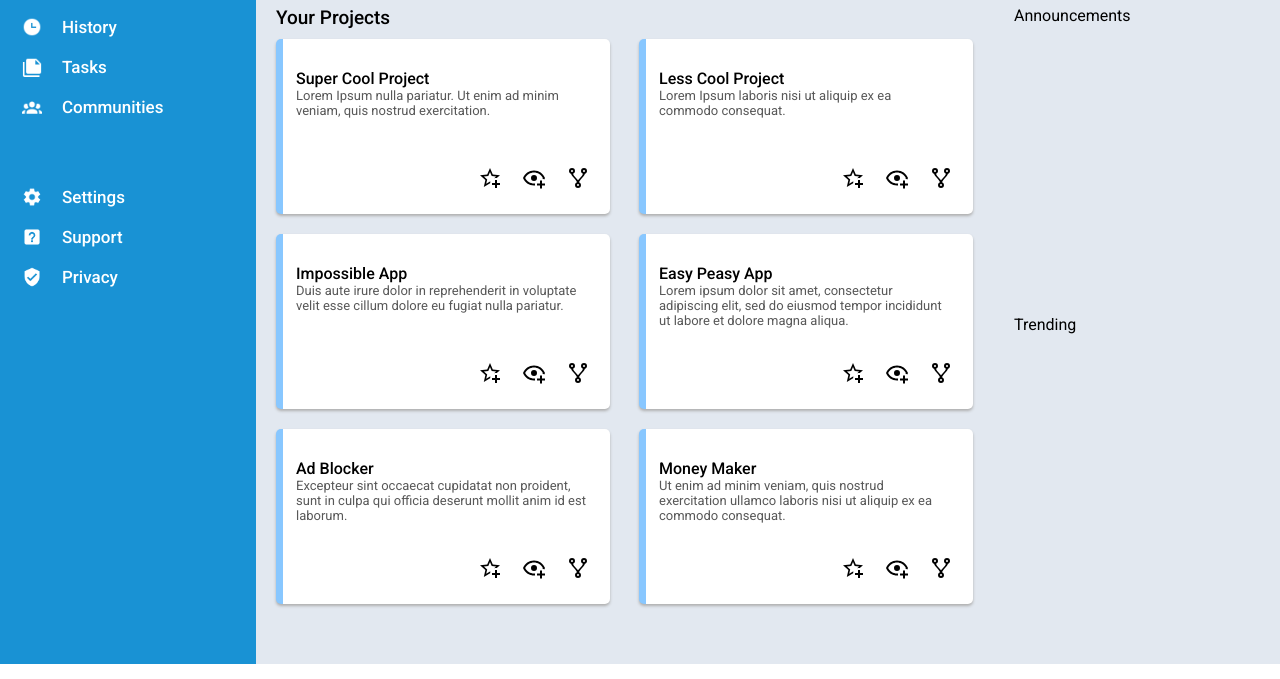
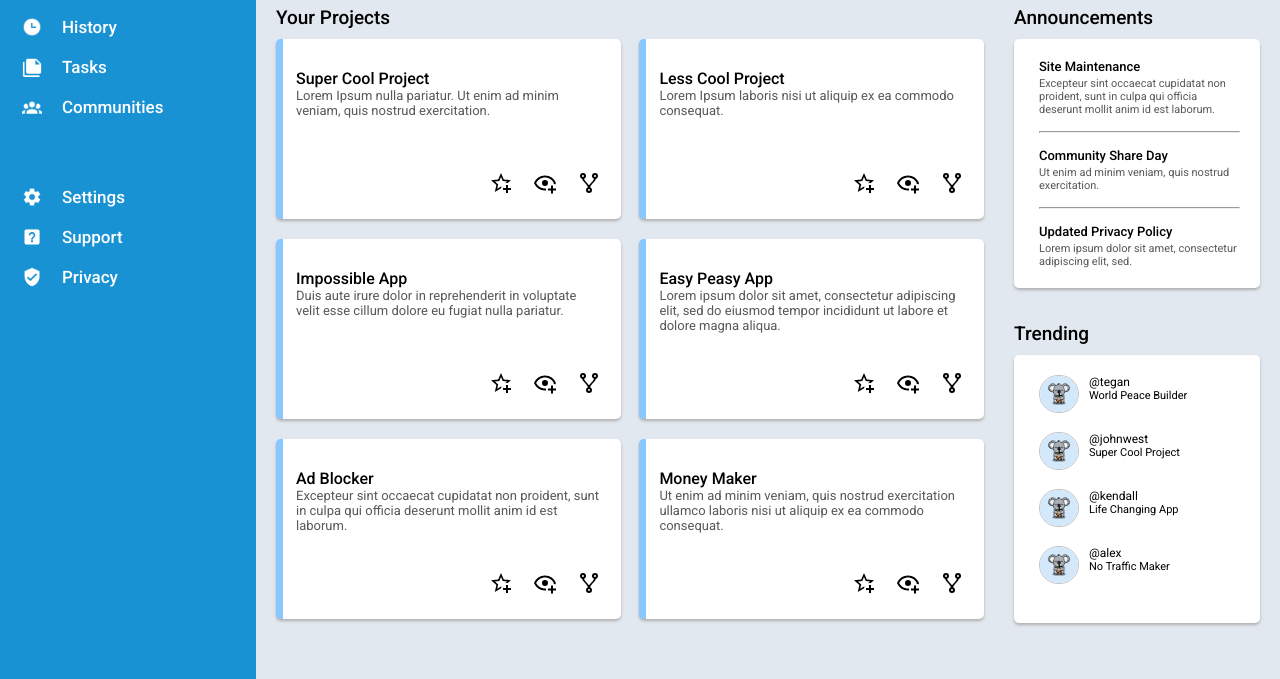
Before and after one commit to contactjw/admin-dashboard, a plain HTML site: page index.html in a window 1280 px wide. Shown: the part 188-867 px from the top of the page. Drawn offline with Linux system fonts and the light colour scheme.

Commit message:
Add Main section and layout

```diff
--- a/index.html
+++ b/index.html
@@ -176,8 +176,58 @@
             </div>
         </div>
 
-        <div class="announcements">Announcements</div>
-        <div class="trending-profiles">Trending</div>
+
+
+        <div class="announcements-section">
+            <div class="announcements-section-heading">Announcements</div>
+            <div class="announcements-container">
+                <div class="announcement-heading">Site Maintenance</div>
+                <div class="announcement-description">Excepteur sint occaecat cupidatat non proident, sunt in culpa qui officia deserunt mollit anim id est laborum.</div>
+                <hr>
+                <div class="announcement-heading">Community Share Day</div>
+                <div class="announcement-description">Ut enim ad minim veniam, quis nostrud exercitation.</div>
+                <hr>
+                <div class="announcement-heading">Updated Privacy Policy</div>
+                <div class="announcement-description">Lorem ipsum dolor sit amet, consectetur adipiscing elit, sed.</div>
+            </div>
+        </div>
+
+
+
+
+        <div class="trending-profiles-section">
+            <div class="announcements-section-heading">Trending</div>
+            <div class="announcements-container">
+                <div class="trending-profile">
+                    <div><img class="profile-pic-small" src="./icons/Screen Shot 2022-03-25 at 9.31.52 AM.png" alt="trending profile image"></div>
+                    <div class="trending-profile-info">
+                        <div class="trending-username">@tegan</div>
+                        <div class="trending-project">World Peace Builder</div>
+                    </div>
+                </div>
+                <div class="trending-profile">
+                    <div><img class="profile-pic-small" src="./icons/Screen Shot 2022-03-25 at 9.31.52 AM.png" alt="trending profile image"></div>
+                    <div class="trending-profile-info">
+                        <div class="trending-username">@johnwest</div>
+                        <div class="trending-project">Super Cool Project</div>
+                    </div>
+                </div>
+                <div class="trending-profile">
+                    <div><img class="profile-pic-small" src="./icons/Screen Shot 2022-03-25 at 9.31.52 AM.png" alt="trending profile image"></div>
+                    <div class="trending-profile-info">
+                        <div class="trending-username">@kendall</div>
+                        <div class="trending-project">Life Changing App</div>
+                    </div>
+                </div>
+                <div class="trending-profile">
+                    <div><img class="profile-pic-small" src="./icons/Screen Shot 2022-03-25 at 9.31.52 AM.png" alt="trending profile image"></div>
+                    <div class="trending-profile-info">
+                        <div class="trending-username">@alex</div>
+                        <div class="trending-project">No Traffic Maker</div>
+                    </div>
+                </div>
+            </div>
+        </div>
     </div>
 
     <!--main end-->
--- a/styles.css
+++ b/styles.css
@@ -200,6 +200,7 @@
     grid-template-columns: 3fr 1fr;
     grid-template-rows: 1fr 1fr;
     padding: 30px 20px 40px 20px;
+    max-height: 100%;
 }
 
 
@@ -208,7 +209,6 @@
 .project-display {
     grid-column: 1/2;
     grid-row: 1/3;
-    /* margin: 30px 20px 40px 20px; */
     margin-right: 20px;
 }
 
@@ -222,17 +222,16 @@
     display: flex;
     justify-content: space-between;
     flex-wrap: wrap;
-    max-width: 697px;
 }
 
 .project {
     background-color: white;
     width: 48%;
-    max-width: 334px;
-    height: 175px;
+    height: 180px;
     margin-bottom: 20px;
+    margin-right: 10px;
     border-radius: 5px;
-    min-width: 272px;
+    min-width: 265px;
     box-shadow: 0px 2px 3px rgb(175, 175, 175);
     padding: 30px 20px 20px 20px;
     display: flex;
@@ -265,13 +264,64 @@ ul li {
 
 
 
-
-.announcements {
+.announcements-section {
     grid-column: 2/3;
     grid-row: 1/2;
+    padding-bottom: 10px;
 }
 
-.trending-profiles {
+.announcements-section-heading {
+    font-weight: 500;
+    font-size: 19px;
+    margin-bottom: 10px;
+}
+
+.announcements-container {
+    background-color: white;
+    box-shadow: 0px 2px 3px rgb(175, 175, 175);
+    padding: 20px 20px 20px 25px;
+    border-radius: 5px;
+    min-width: 231px;
+
+}
+
+.announcement-heading {
+    font-weight: 500;
+    font-size: 13px;
+    margin-bottom: 3px;
+}
+
+.announcement-description {
+    font-size: 11px;
+    color: rgb(88, 88, 88);
+}
+
+hr {
+    margin: 15px 0 15px 0;
+}
+
+
+
+.trending-profiles-section {
     grid-column: 2/3;
     grid-row: 2/3;
+    max-height: 100%;
 }
+
+.trending-profile {
+    display: flex;
+    padding-bottom: 15px;
+}
+
+.trending-profile img {
+    margin-right: 10px;
+}
+
+.trending-username {
+    font-size: 12px;
+    font-weight: 400px;
+}
+
+.trending-project {
+    font-size: 11px;
+}
```
